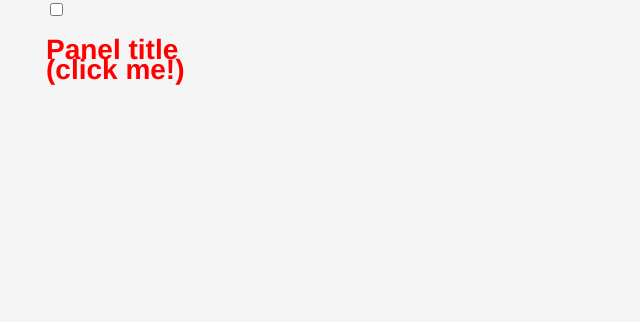
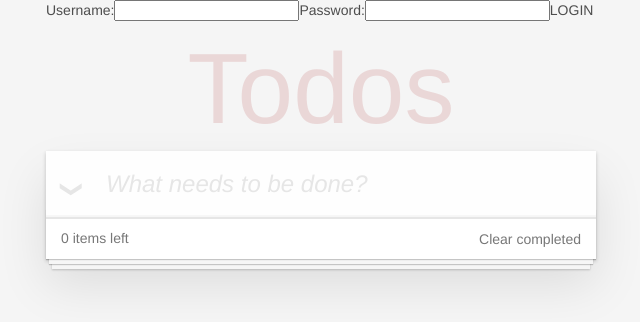
Before and after one commit to shvekyha/todos-ng-course, an Angular app: page / in a window 1280 px wide. Shown: the top 322 px of the page, without its empty margins (319-959 px from the left). Built offline with nearby package versions, Linux system fonts and the light colour scheme.

Commit message:
create login component UI (no logic)

```diff
--- a/src/app/app.component.ts
+++ b/src/app/app.component.ts
@@ -3,7 +3,7 @@ import { Component } from '@angular/core';
 @Component({
   selector: 'app-root',
   template: `
-    <input type="checkbox" (change)="flag = !flag">
+    <!-- <input type="checkbox" (change)="flag = !flag"> -->
 
     <!-- the next lines are the same thing, the * of *ngIf creates a template wrapping the element -->
     <!--h1 *ngIf="flag">Content of H1</h1-->
@@ -14,9 +14,13 @@ import { Component } from '@angular/core';
 
     <!--h1 *appIf="flag">Content of H1</h1-->
 
-    <!--app-todolist></app-todolist-->
+    <!-- <app-panel></app-panel> -->
 
-    <app-panel></app-panel>
+    <app-login></app-login>
+    <app-todolist></app-todolist>
+
+
+
 
   `,
 })
--- a/src/app/app.module.ts
+++ b/src/app/app.module.ts
@@ -1,3 +1,4 @@
+import { LoginModule } from './login/login.module';
 import { PanelComponent } from './utils/panel.component';
 import { UtilsModule } from './utils/utils.module';
 import { TodolistModule } from './todolist/todolist.module';
@@ -13,7 +14,8 @@ import { AppComponent } from './app.component';
   imports: [
     BrowserModule,
     TodolistModule,
-    UtilsModule
+    UtilsModule,
+    LoginModule
   ],
   providers: [],
   bootstrap: [AppComponent]
--- /dev/null
+++ b/src/app/login/login.component.ts
@@ -0,0 +1,21 @@
+import { Component, OnInit } from '@angular/core';
+
+@Component({
+  selector: 'app-login',
+  template: `
+    <form class="">
+      <label>Username:</label><input type="text">
+      <label>Password:</label><input type="password">
+      <button type="submit">LOGIN</button>
+    </form>
+  `,
+  styles: []
+})
+export class LoginComponent implements OnInit {
+
+  constructor() { }
+
+  ngOnInit() {
+  }
+
+}
```
Also changed, not shown: src/app/login/login.module.ts (added, +12 -0 lines).
